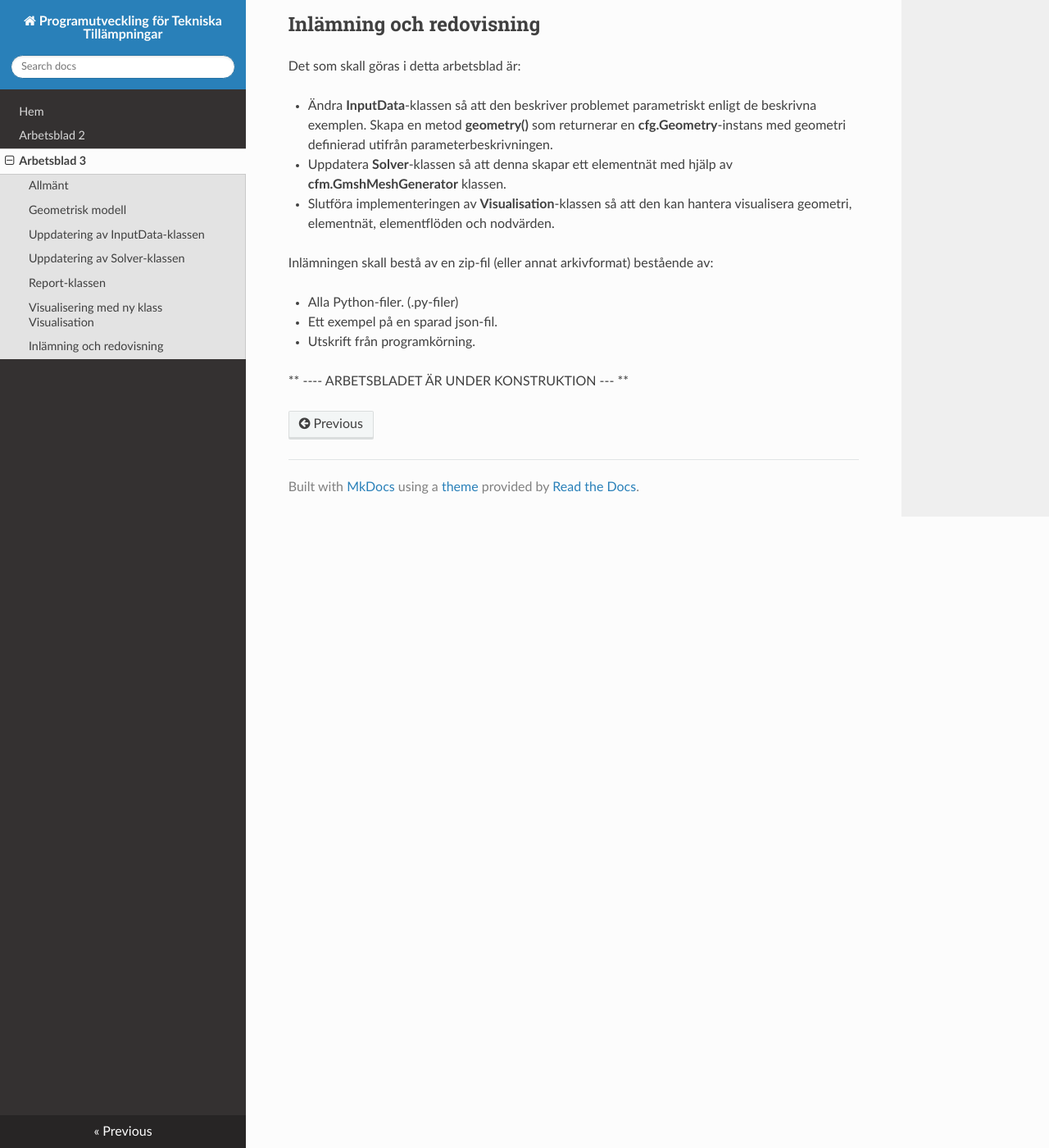
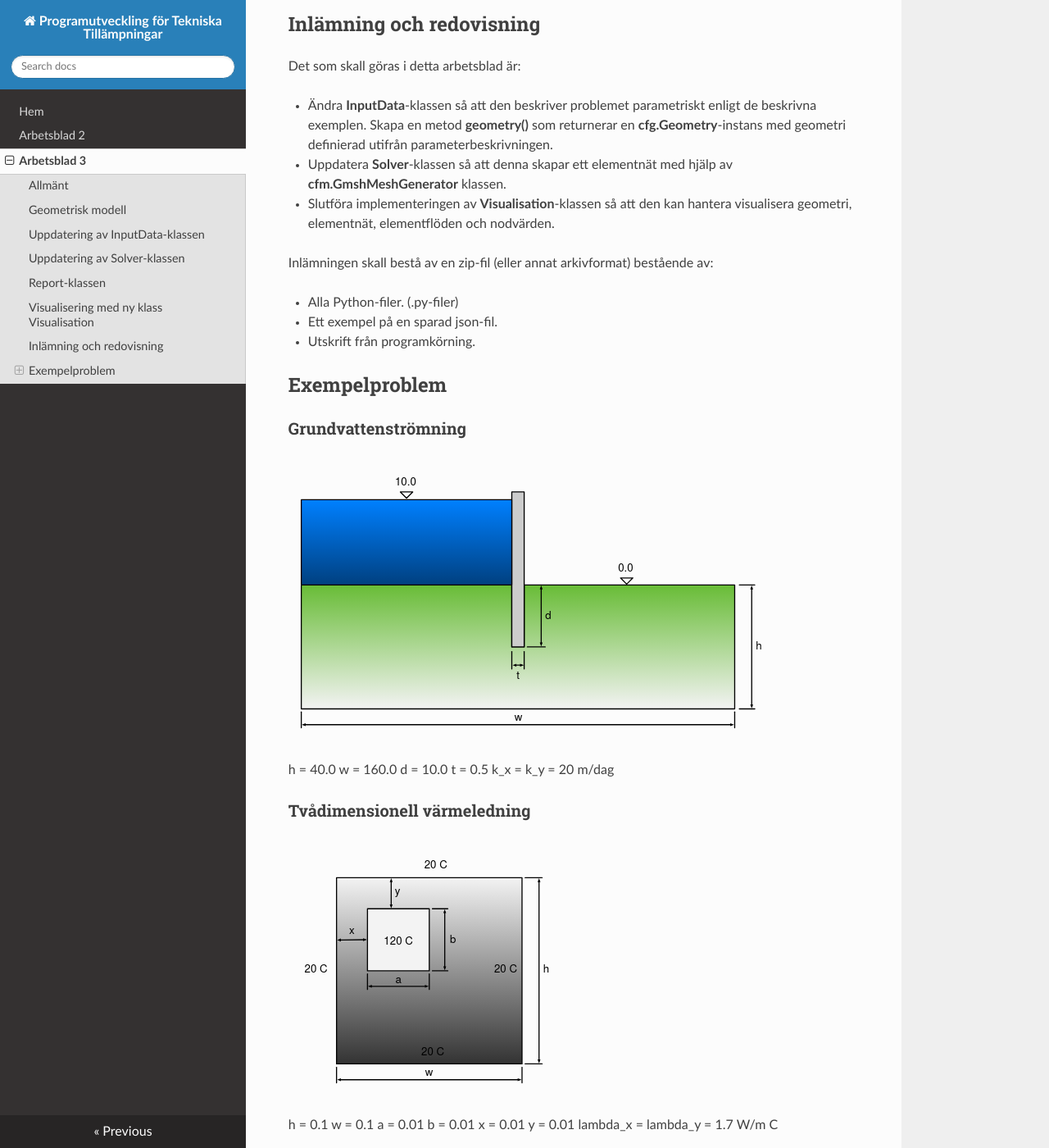
Before and after one commit to jonaslindemann/vsmn20, an MkDocs documentation site: the page built from docs/assignment3.md, in a window 1280 px wide and 1400 px high, scrolled down 4626 px. Shown: the whole window at 82% size. Built offline with MkDocs 1.6.1, drawn with Linux system fonts in a browser that asks for light colours; nearby versions of some CDN libraries; old or Windows-style settings are respelled for this version of MkDocs; some of the changed text lies outside the part shown.

Commit message:
Lagt till exempelproblem

```diff
--- a/docs/assignment3.md
+++ b/docs/assignment3.md
@@ -214,4 +214,39 @@
  * Ett exempel på en sparad json-fil.
  * Utskrift från programkörning.
 
+## Exempelproblem
+
+### Grundvattenströmning
+
+![case2](images/gw.svg)
+
+h = 40.0
+w = 160.0
+d = 10.0
+t = 0.5
+k_x = k_y = 20 m/dag
+
+### Tvådimensionell värmeledning
+
+![case2](images/temp.svg)
+
+h = 0.1
+w = 0.1
+a = 0.01
+b = 0.01
+x = 0.01
+y = 0.01
+lambda_x = lambda_y = 1.7 W/m C
+
+### Plan skiva
+
+![case2](images/stress.svg)
+
+E = 2.08e10, ν = 0.2 t = 0.15
+
+h = 0.1
+w = 0.3
+a = 0.05
+b = 0.25
+
 ** ---- ARBETSBLADET ÄR UNDER KONSTRUKTION --- **
```
Also changed, not shown: docs/images/gw.svg (added), docs/images/param_models.svg (added), docs/images/stress.svg (added), docs/images/temp.svg (added), 1 other file.
